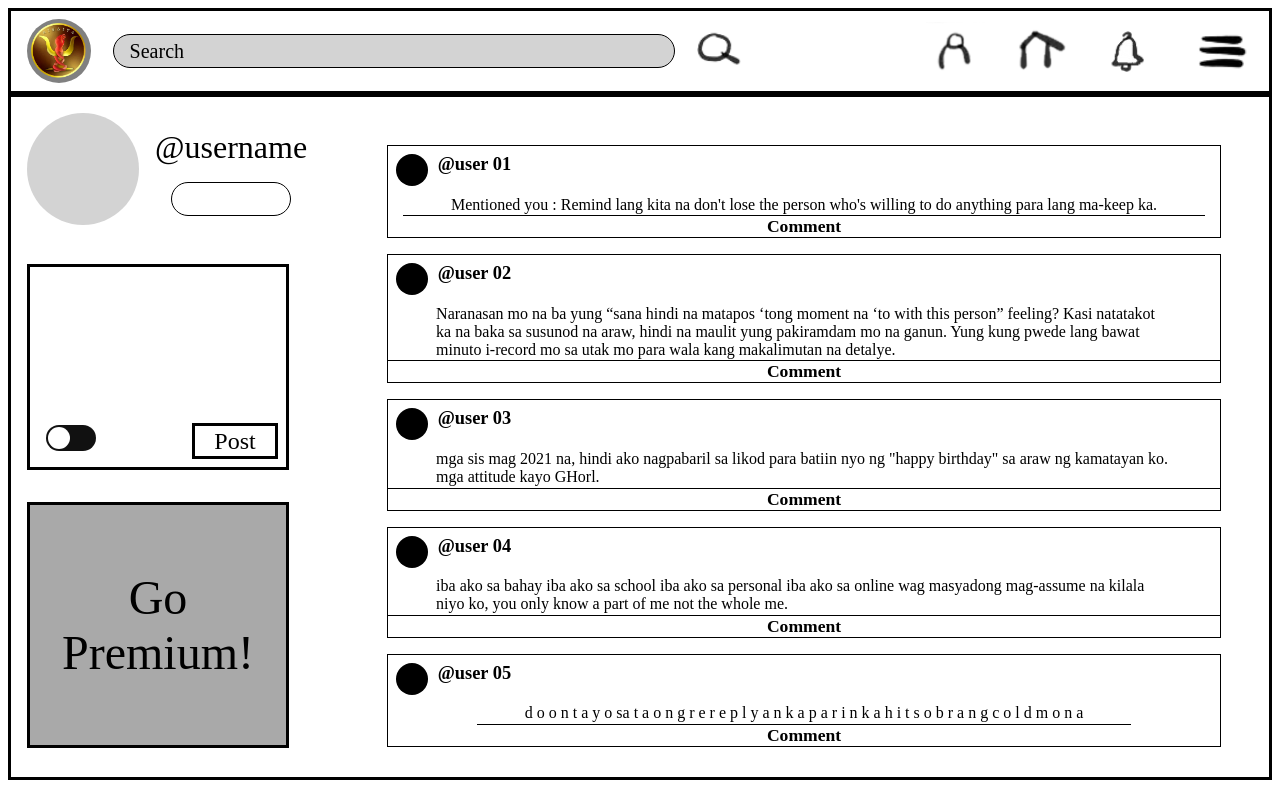
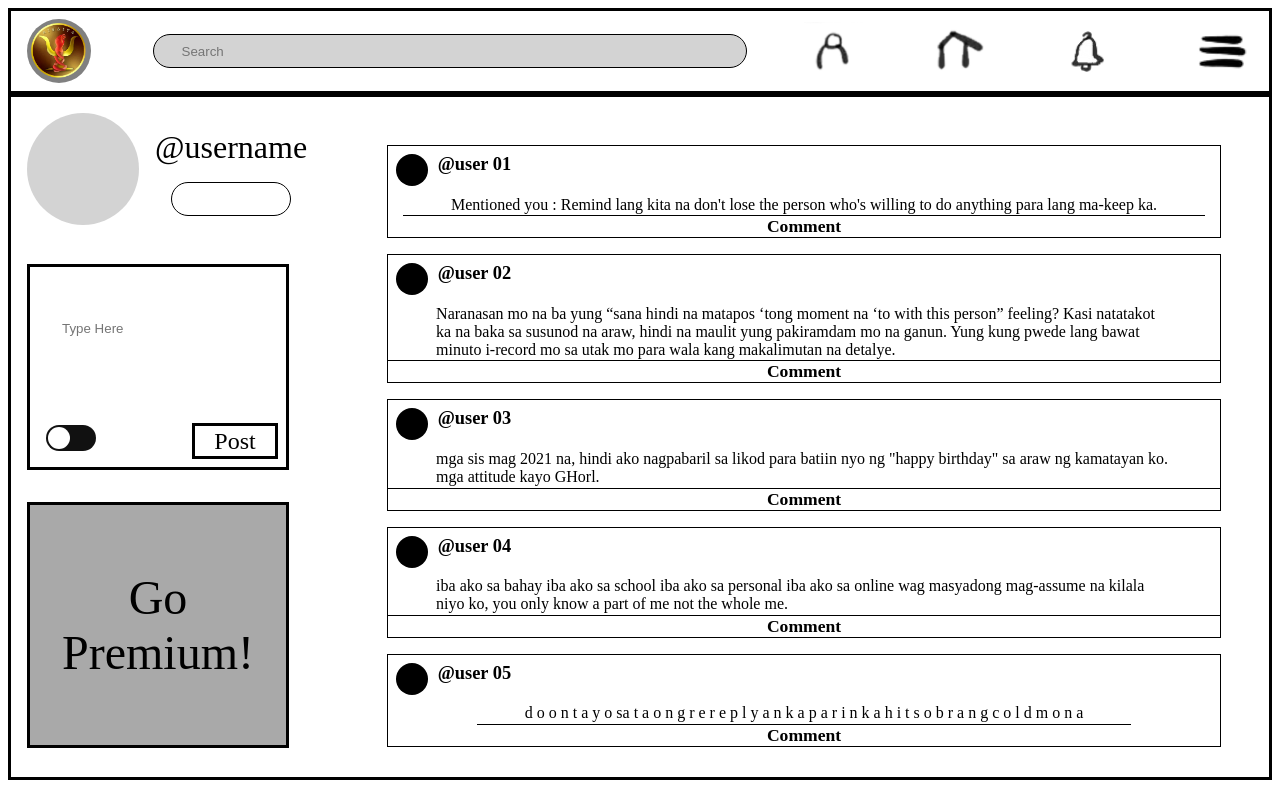
Before and after one commit to Thope13/Kinaiya, a plain HTML site: page index.html in a window 1280 px wide. Drawn offline with Linux system fonts and the light colour scheme.

Commit message:
magdedesign na

```diff
--- a/css/interactive.css
+++ b/css/interactive.css
@@ -19,7 +19,7 @@
 	background: lightgray;
 }
 
-.anonymous-write.dark {
+.content.dark {
 	background: lightgray;
 }
 
--- a/css/style.css
+++ b/css/style.css
@@ -86,7 +86,6 @@ body {
 	display: none;
 	align-items: center;
 	justify-content: space-between;
-
 }
 
 .menu-bar-2 {
@@ -144,9 +143,10 @@ body {
 			border: solid thin;
 		}
 
-	.anonymous-write {
+	.anonymous-write, .anonymous-write-1 {
 		display: flex;
 		justify-content: space-between;
+		flex-wrap: wrap;
 		align-items: flex-end;
 		height: 25vh;
 		width: 20vw;
@@ -162,7 +162,7 @@ body {
 			background-color: gray;
 		}
 
-		.anonymous-button {
+		.anonymous-button, .anonymous-button-1  {
 			font-size: 2rem;
 			display: flex;
 			justify-content: center;
--- a/index.html
+++ b/index.html
@@ -12,9 +12,7 @@
 	<div class="menu-bar">
 		<div class="logo">
 		<img src="images/logo-icon.png" style="width:100%"></div>
-		<div class="search-bar" > <spam style="margin: 1rem; font-size: 125%">Search </spam></div>
-		<div class="search-icon">
-			<img src="images/search-icon.png" style="width: 100%;"></div>
+		<input type="text" placeholder="   Search"class="search-bar" style="outline: none; padding: 0 1rem;" >
 		<a href="profile.html">
 			<div class="prof-icon">
 				<img src="images/prof-icon.png" style="width: 125%; align-self: center; margin: 1rem;">
@@ -37,6 +35,7 @@
 			<img src="images/menu-icon.png" style="width: 100%;"></div>
 	</div>
 	<div class="anonymous-write-1" style="width: auto; margin: 0">
+		<input type="text" placeholder="Type Here" style="height: 13vh; flex: 1 1 100%; outline:none; border:none; padding: 0 2rem; text-align: left;">
 		<div class="one-quarter" id="switch" style="margin:1rem">
 			<input type="checkbox" class="checkbox" id="chk" onclick="myFunction()"/>
 			<label class="label" for="chk">
@@ -59,6 +58,7 @@
 			</div>
 			<div class="anonymous-bar">
 				<div class="anonymous-write">
+					<input placeholder="Type Here" type="text" style="height: 13vh; flex: 1 1 100%; outline:none; border:none; padding: 0 2rem; text-align: left;">
 					<div class="one-quarter" id="switch" style="margin:1rem">
 						<input type="checkbox" class="checkbox" id="chk" onclick="myFunction2()"/>
 						<label class="label" for="chk">
@@ -146,7 +146,7 @@ n a</span>
 			</div></a>
 		<div class="search-icon">
 			<img src="images/search-icon.png" style="width: 100%;"></div>
-		<input type="text"> <div class="search-bar" > <spam style="margin: 1rem; font-size: 125%">Search </spam></div>
+		<input type="text" placeholder="   Search"class="search-bar" style="outline: none; padding: 0 1rem;" >
 		<a href="index.html">
 		<div class="home-icon">
 			<img src="images/home-icon.png" style="width: 100%;">
--- a/js/js.js
+++ b/js/js.js
@@ -18,7 +18,7 @@ close_btn.addEventListener('click', () => {
 });
 
 function myFunction() {
-  var element = document.querySelector(".anonymous-write-1")
+  var element = document.querySelector(".content")
   var light = document.querySelector(".anonymous-button-1")
   element.classList.toggle('dark');
   light.classlist.toggle("light");
```
